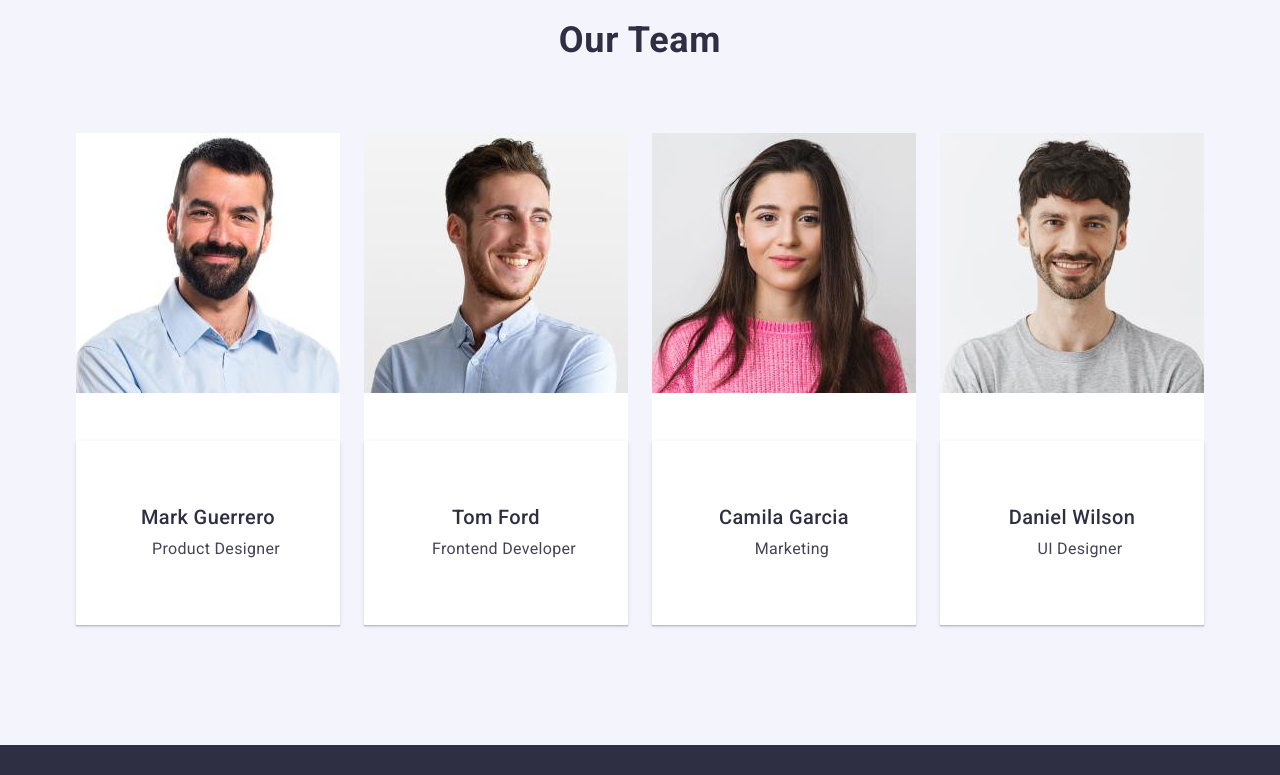
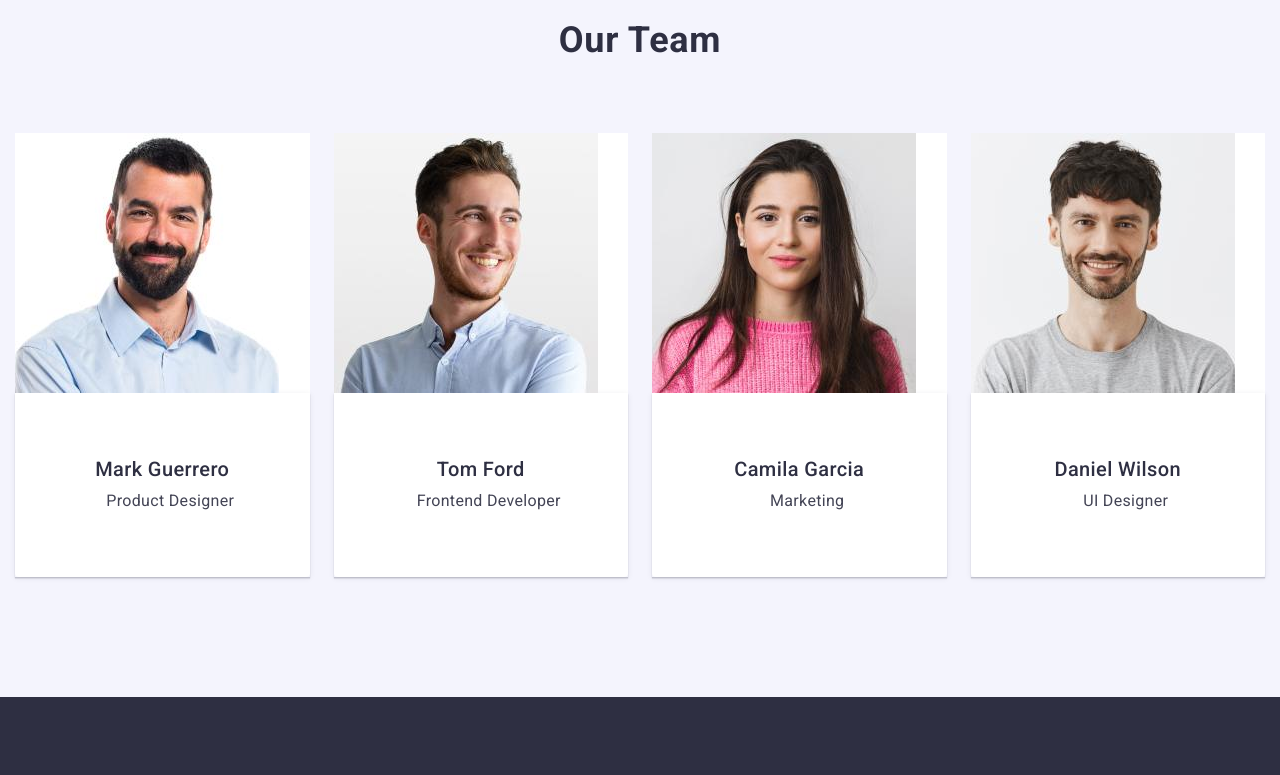
Before and after one commit to anastasiia1polivesa/goit-markup-hw-03, a plain HTML site: page index.html in a window 1280 px wide. Shown: the part 2000-2775 px from the top of the page. Drawn offline with nearby package versions, Linux system fonts and the light colour scheme.

Commit message:
updated6

```diff
--- a/css/styles.css
+++ b/css/styles.css
@@ -74,14 +74,10 @@ img {
 }
 .header-address-list .list {
   display: flex;
-  flex-direction: row;
   padding: 24px 0;
-  margin-right: 40px;
   gap: 40px;
 }
-.header-address-link .list:last-child {
-  margin-right: 0;
-}
+
 .header-logo,
 .header-logo-accent {
   font-family: "Raleway", sans-serif;
@@ -113,7 +109,6 @@ link {
 }
 .header-menu-item {
   list-style-type: none;
-
 }
 
 .header-menu-link {
@@ -126,7 +121,6 @@ link {
   padding: 24px 0;
 }
 .header-address-list {
-  gap: 40px;
   padding: 24px 0;
 }
 .header-address {
@@ -204,9 +198,13 @@ link {
   display: flex;
   margin-right: 24px;
   margin-left: 156px;
+
+}
+.priorities-sectionul .list{
   gap: 24px;
 }
-.priorities-sectionul, .list:last-child {
+.priorities-sectionul,
+.list:last-child {
   margin-right: 0;
 }
 .visually-hidden {
@@ -265,7 +263,7 @@ link {
   padding: 120px 0;
 }
 .section-ul {
-  width: calc((100% - 48px)/3);
+  width: calc((100% - 48px) / 3);
 }
 /* section 4 */
 
@@ -290,18 +288,17 @@ link {
   gap: 24px;
   justify-content: center;
 }
-.team-section-card .list{
-width: calc((100% - 72px)/4);
+.team-section-card {
+  width: 264px;
 }
 .team-section-card {
   border-radius: 0px 0px 4px 4px;
   background-color: #ffffff;
-  width: 264px;
+  width: calc((100% - 72px) / 4);
 }
 
 .name {
   padding: 32px 16px;
-  width: 264px;
   box-shadow: 0px 2px 1px 0px rgba(46, 47, 66, 0.08),
     0px 1px 1px 0px rgba(46, 47, 66, 0.16),
     0px 1px 6px 0px rgba(46, 47, 66, 0.08);
--- a/index.html
+++ b/index.html
@@ -140,8 +140,8 @@
       <section class="team-section">
         <div class="container">
           <h2 class="team-section-title">Our Team</h2>
-            <ul class="team-list">
-              <li class="team-section-card list">
+            <ul class="team-list list">
+              <li class="team-section-card">
                 <img
                   src="./images/images/images/image/img.jpg"
                   width="264"
@@ -153,7 +153,7 @@
                   <p class="text">Product Designer</p>
                 </div>
               </li>
-              <li class="team-section-card list">
+              <li class="team-section-card ">
                 <img
                   src="./images/images/images/image/img11.jpg"
                   width="264"
@@ -165,7 +165,7 @@
                   <p class="text">Frontend Developer</p>
                 </div>
               </li>
-              <li class="team-section-card list">
+              <li class="team-section-card">
                 <img
                   src="./images/images/images/image/img12.jpg"
                   width="264"
@@ -177,7 +177,7 @@
                   <p class="text">Marketing</p>
                 </div>
               </li>
-              <li class="team-section-card list">
+              <li class="team-section-card">
                 <img
                   src="./images/images/images/image/img13.jpg"
                   width="264"
```
